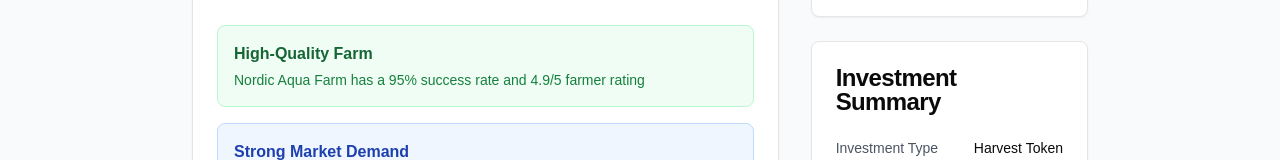
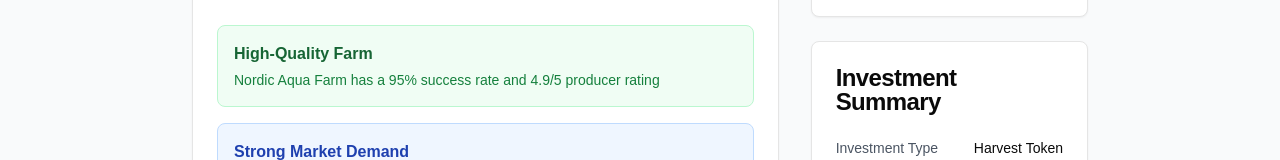
Before and after one commit to zxaylex/TidalFi, a Next.js app: page /invest/1 in a window 1280 px wide. Shown: the part 561-721 px from the top of the page. Built offline with nearby package versions, Linux system fonts and the light colour scheme.

Commit message:
Update page.tsx

```diff
--- a/app/invest/[id]/page.tsx
+++ b/app/invest/[id]/page.tsx
@@ -21,7 +21,7 @@ export default function InvestPage() {
   const token = {
     tokenId: "TF-001",
     species: "Atlantic Salmon",
-    farmer: "Nordic Aqua Farm",
+    producer: "Nordic Aqua Farm",
     location: "Norway",
     quantity: "2,500 kg",
     totalValue: 25000,
@@ -108,7 +108,7 @@ export default function InvestPage() {
                     <div className="flex justify-between text-sm text-gray-600">
                       <span className="flex items-center">
                         <MapPin className="h-3 w-3 mr-1" />
-                        {token.farmer} • {token.location}
+                        {token.producer} • {token.location}
                       </span>
                       <span className="flex items-center">
                         <Calendar className="h-3 w-3 mr-1" />
@@ -129,7 +129,7 @@ export default function InvestPage() {
                     <div className="p-4 bg-green-50 border border-green-200 rounded-lg">
                       <h4 className="font-semibold text-green-800">High-Quality Farm</h4>
                       <p className="text-sm text-green-700 mt-1">
-                        Nordic Aqua Farm has a 95% success rate and 4.9/5 farmer rating
+                        Nordic Aqua Farm has a 95% success rate and 4.9/5 producer rating
                       </p>
                     </div>
                     <div className="p-4 bg-blue-50 border border-blue-200 rounded-lg">
```
